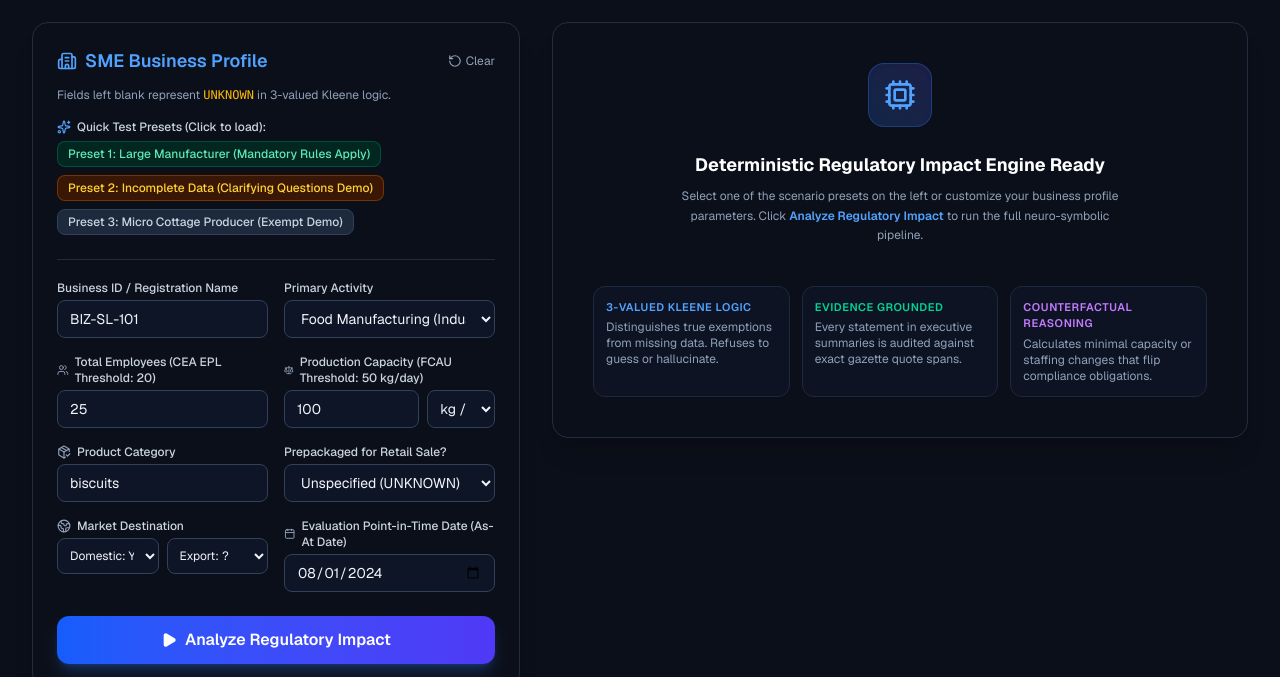
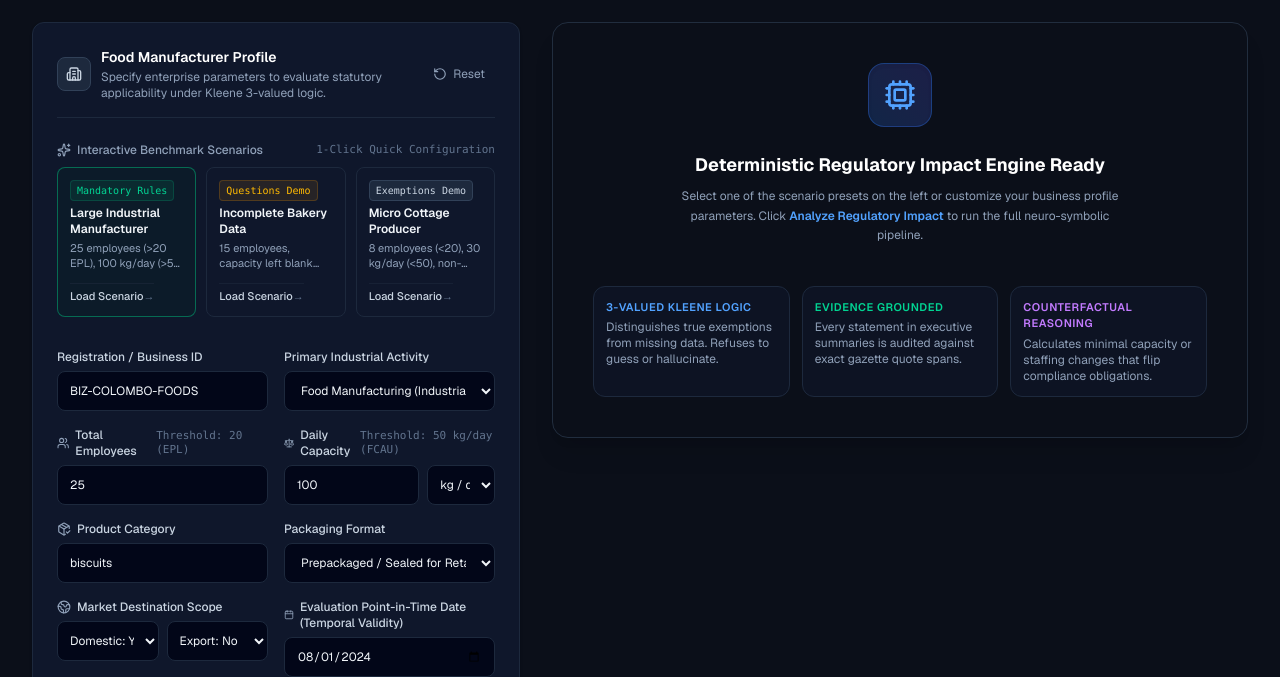
Before and after one commit to ahmdmaj/RegImpact-SL, a Next.js app in the folder frontend/: page / in a window 1280 px wide. Shown: the part 275-952 px from the top of the page. Built offline with nearby package versions, Linux system fonts and the light colour scheme; no server answers.

Commit message:
feat: add ProfileForm component for business profile input and scenario analysis

```diff
--- a/frontend/src/components/ProfileForm.tsx
+++ b/frontend/src/components/ProfileForm.tsx
@@ -2,7 +2,17 @@
 
 import React, { useState } from "react";
 import { BusinessProfile } from "@/services/api";
-import { Building2, Sparkles, RotateCcw, Play, Users, Scale, PackageCheck, Globe2, Calendar } from "lucide-react";
+import { ScenarioPresetCards } from "./ScenarioPresetCards";
+import {
+  Building2,
+  RotateCcw,
+  Play,
+  Users,
+  Scale,
+  PackageCheck,
+  Globe2,
+  Calendar
+} from "lucide-react";
 
 interface ProfileFormProps {
   initialProfile?: BusinessProfile;
@@ -17,7 +27,8 @@ export const ProfileForm: React.FC<ProfileFormProps> = ({
   onAnalyze,
   isLoading,
 }) => {
-  const [businessId, setBusinessId] = useState(initialProfile?.business_id || "BIZ-SL-101");
+  const [activePreset, setActivePreset] = useState<"compliant" | "incomplete" | "exempt" | null>("compliant");
+  const [businessId, setBusinessId] = useState(initialProfile?.business_id || "BIZ-COLOMBO-FOODS");
   const [activity, setActivity] = useState(initialProfile?.activity || "food_manufacturing");
   const [employeeCount, setEmployeeCount] = useState<string>(
     initialProfile?.employee_count !== undefined && initialProfile?.employee_count !== null
@@ -40,7 +51,7 @@ export const ProfileForm: React.FC<ProfileFormProps> = ({
       ? "true"
       : initialProfile?.products?.[0]?.prepackaged === false
       ? "false"
-      : "unknown"
+      : "true"
   );
 
   const [marketDomestic, setMarketDomestic] = useState<string>(
@@ -55,13 +66,14 @@ export const ProfileForm: React.FC<ProfileFormProps> = ({
       ? "true"
       : initialProfile?.market?.export_flag === false
       ? "false"
-      : "unknown"
+      : "false"
   );
 
   const [asAtDate, setAsAtDate] = useState(initialAsAtDate);
 
-  // Quick Scenario Presets for instant demonstration
-  const loadPreset = (type: "compliant" | "incomplete" | "exempt") => {
+  // Load Preset
+  const handleSelectPreset = (type: "compliant" | "incomplete" | "exempt") => {
+    setActivePreset(type);
     if (type === "compliant") {
       setBusinessId("BIZ-COLOMBO-FOODS");
       setActivity("food_manufacturing");
@@ -102,7 +114,8 @@ export const ProfileForm: React.FC<ProfileFormProps> = ({
   };
 
   const handleReset = () => {
-    setBusinessId("BIZ-DEMO-001");
+    setActivePreset(null);
+    setBusinessId("");
     setActivity("food_manufacturing");
     setEmployeeCount("");
     setCapacityValue("");
@@ -119,7 +132,7 @@ export const ProfileForm: React.FC<ProfileFormProps> = ({
     const capNum = capacityValue.trim() === "" ? null : Number(capacityValue);
 
     const profile: BusinessProfile = {
-      business_id: businessId,
+      business_id: businessId.trim() || "BIZ-SL-CUSTOM",
       activity: activity.trim() || null,
       industry: "food_and_beverage",
       employee_count: empCountNum,
@@ -144,84 +157,71 @@ export const ProfileForm: React.FC<ProfileFormProps> = ({
   };
 
   return (
-    <div className="glass-panel rounded-2xl p-6 border border-slate-700/60 shadow-xl">
-      {/* Header & Presets */}
-      <div className="flex flex-col gap-3 pb-6 border-b border-slate-700/60">
-        <div className="flex items-center justify-between">
-          <div className="flex items-center gap-2 text-blue-400 font-semibold text-lg">
-            <Building2 className="w-5 h-5 text-blue-400" />
-            <span>SME Business Profile</span>
+    <div className="rounded-xl border border-slate-800 bg-slate-900 shadow-sm p-6 space-y-6">
+      {/* Header */}
+      <div className="flex items-center justify-between pb-4 border-b border-slate-800">
+        <div className="flex items-center gap-2.5">
+          <div className="p-2 rounded-lg bg-slate-800 text-slate-200 border border-slate-700">
+            <Building2 className="w-4 h-4 text-slate-300" />
           </div>
+          <div>
+            <h2 className="text-sm font-semibold text-white">
+              Food Manufacturer Profile
+            </h2>
+            <p className="text-xs text-slate-400 mt-0.5">
+              Specify enterprise parameters to evaluate statutory applicability under Kleene 3-valued logic.
+            </p>
+          </div>
+        </div>
+
         <button
           type="button"
           onClick={handleReset}
-            className="flex items-center gap-1 text-xs text-slate-400 hover:text-slate-200 transition-colors"
+          className="flex items-center gap-1.5 px-2.5 py-1 text-xs text-slate-400 hover:text-slate-200 hover:bg-slate-800 rounded-md transition-colors"
+          title="Clear all inputs"
         >
           <RotateCcw className="w-3.5 h-3.5" />
-            <span>Clear</span>
+          <span>Reset</span>
         </button>
       </div>
-        <p className="text-xs text-slate-400">
-          Fields left blank represent <span className="text-amber-400 font-mono">UNKNOWN</span> in 3-valued Kleene logic.
-        </p>
 
-        {/* Quick Scenario Pills */}
-        <div className="space-y-1.5 pt-1">
-          <span className="text-xs text-slate-300 font-medium flex items-center gap-1.5">
-            <Sparkles className="w-3.5 h-3.5 text-blue-400" />
-            <span>Quick Test Presets (Click to load):</span>
-          </span>
-          <div className="flex flex-wrap gap-2">
-            <button
-              type="button"
-              onClick={() => loadPreset("compliant")}
-              className="px-2.5 py-1 text-xs font-medium rounded-lg bg-emerald-950/80 text-emerald-300 border border-emerald-700/50 hover:bg-emerald-900/80 transition-all cursor-pointer"
-            >
-              Preset 1: Large Manufacturer (Mandatory Rules Apply)
-            </button>
-            <button
-              type="button"
-              onClick={() => loadPreset("incomplete")}
-              className="px-2.5 py-1 text-xs font-medium rounded-lg bg-amber-950/80 text-amber-300 border border-amber-700/50 hover:bg-amber-900/80 transition-all cursor-pointer"
-            >
-              Preset 2: Incomplete Data (Clarifying Questions Demo)
-            </button>
-            <button
-              type="button"
-              onClick={() => loadPreset("exempt")}
-              className="px-2.5 py-1 text-xs font-medium rounded-lg bg-slate-800 text-slate-300 border border-slate-700 hover:bg-slate-700 transition-all cursor-pointer"
-            >
-              Preset 3: Micro Cottage Producer (Exempt Demo)
-            </button>
-          </div>
-        </div>
-      </div>
+      {/* Preset Cards */}
+      <ScenarioPresetCards
+        onSelectPreset={handleSelectPreset}
+        activePreset={activePreset}
+      />
 
       {/* Form Fields */}
-      <form onSubmit={handleSubmit} className="space-y-4 pt-5">
+      <form onSubmit={handleSubmit} className="space-y-4 pt-2">
         {/* Identifier and Activity */}
         <div className="grid grid-cols-1 md:grid-cols-2 gap-4">
           <div>
-            <label className="block text-xs font-medium text-slate-300 mb-1">
-              Business ID / Registration Name
+            <label className="block text-xs font-medium text-slate-300 mb-1.5">
+              Registration / Business ID
             </label>
             <input
               type="text"
               value={businessId}
-              onChange={(e) => setBusinessId(e.target.value)}
-              className="w-full bg-slate-900/80 border border-slate-700 rounded-lg px-3 py-2 text-sm text-slate-100 focus:outline-none focus:border-blue-500 focus:ring-1 focus:ring-blue-500"
-              placeholder="e.g. BIZ-SL-001"
+              onChange={(e) => {
+                setActivePreset(null);
+                setBusinessId(e.target.value);
+              }}
+              className="w-full h-10 bg-slate-950 border border-slate-800 rounded-lg px-3 text-xs text-slate-100 focus:outline-none focus:border-slate-500 focus:ring-1 focus:ring-slate-500 transition-colors"
+              placeholder="e.g. BIZ-COLOMBO-FOODS"
             />
           </div>
 
           <div>
-            <label className="block text-xs font-medium text-slate-300 mb-1">
-              Primary Activity
+            <label className="block text-xs font-medium text-slate-300 mb-1.5">
+              Primary Industrial Activity
             </label>
             <select
               value={activity}
-              onChange={(e) => setActivity(e.target.value)}
-              className="w-full bg-slate-900/80 border border-slate-700 rounded-lg px-3 py-2 text-sm text-slate-100 focus:outline-none focus:border-blue-500 focus:ring-1 focus:ring-blue-500 cursor-pointer"
+              onChange={(e) => {
+                setActivePreset(null);
+                setActivity(e.target.value);
+              }}
+              className="w-full h-10 bg-slate-950 border border-slate-800 rounded-lg px-3 text-xs text-slate-100 focus:outline-none focus:border-slate-500 focus:ring-1 focus:ring-slate-500 cursor-pointer transition-colors"
             >
               <option value="food_manufacturing">Food Manufacturing (Industrial / Commercial)</option>
               <option value="catering">Catering & Food Service</option>
@@ -231,27 +231,36 @@ export const ProfileForm: React.FC<ProfileFormProps> = ({
           </div>
         </div>
 
-        {/* Employees & Production Capacity */}
+        {/* Workforce & Production Capacity */}
         <div className="grid grid-cols-1 md:grid-cols-2 gap-4">
           <div>
-            <label className="block text-xs font-medium text-slate-300 mb-1 flex items-center gap-1.5">
+            <label className="block text-xs font-medium text-slate-300 mb-1.5 flex items-center justify-between">
+              <span className="flex items-center gap-1.5">
                 <Users className="w-3.5 h-3.5 text-slate-400" />
-              <span>Total Employees (CEA EPL Threshold: 20)</span>
+                <span>Total Employees</span>
+              </span>
+              <span className="text-[11px] font-mono text-slate-500">Threshold: 20 (EPL)</span>
             </label>
             <input
               type="number"
               min="0"
               value={employeeCount}
-              onChange={(e) => setEmployeeCount(e.target.value)}
-              className="w-full bg-slate-900/80 border border-slate-700 rounded-lg px-3 py-2 text-sm text-slate-100 focus:outline-none focus:border-blue-500 placeholder-slate-600"
+              onChange={(e) => {
+                setActivePreset(null);
+                setEmployeeCount(e.target.value);
+              }}
+              className="w-full h-10 bg-slate-950 border border-slate-800 rounded-lg px-3 text-xs text-slate-100 focus:outline-none focus:border-slate-500 focus:ring-1 focus:ring-slate-500 transition-colors placeholder:text-slate-600"
               placeholder="Leave blank for UNKNOWN"
             />
           </div>
 
           <div>
-            <label className="block text-xs font-medium text-slate-300 mb-1 flex items-center gap-1.5">
+            <label className="block text-xs font-medium text-slate-300 mb-1.5 flex items-center justify-between">
+              <span className="flex items-center gap-1.5">
                 <Scale className="w-3.5 h-3.5 text-slate-400" />
-              <span>Production Capacity (FCAU Threshold: 50 kg/day)</span>
+                <span>Daily Capacity</span>
+              </span>
+              <span className="text-[11px] font-mono text-slate-500">Threshold: 50 kg/day (FCAU)</span>
             </label>
             <div className="flex gap-2">
               <input
@@ -259,14 +268,17 @@ export const ProfileForm: React.FC<ProfileFormProps> = ({
                 min="0"
                 step="any"
                 value={capacityValue}
-                onChange={(e) => setCapacityValue(e.target.value)}
-                className="w-2/3 bg-slate-900/80 border border-slate-700 rounded-lg px-3 py-2 text-sm text-slate-100 focus:outline-none focus:border-blue-500 placeholder-slate-600"
+                onChange={(e) => {
+                  setActivePreset(null);
+                  setCapacityValue(e.target.value);
+                }}
+                className="w-2/3 h-10 bg-slate-950 border border-slate-800 rounded-lg px-3 text-xs text-slate-100 focus:outline-none focus:border-slate-500 focus:ring-1 focus:ring-slate-500 transition-colors placeholder:text-slate-600"
                 placeholder="Leave blank for UNKNOWN"
               />
               <select
                 value={capacityUnit}
                 onChange={(e) => setCapacityUnit(e.target.value)}
-                className="w-1/3 bg-slate-900/80 border border-slate-700 rounded-lg px-2 py-2 text-sm text-slate-100 focus:outline-none focus:border-blue-500 cursor-pointer"
+                className="w-1/3 h-10 bg-slate-950 border border-slate-800 rounded-lg px-2 text-xs text-slate-100 focus:outline-none focus:border-slate-500 focus:ring-1 focus:ring-slate-500 cursor-pointer"
               >
                 <option value="kg">kg / day</option>
                 <option value="metric_tons">tons / day</option>
@@ -279,94 +291,100 @@ export const ProfileForm: React.FC<ProfileFormProps> = ({
         {/* Product Category & Prepackaging */}
         <div className="grid grid-cols-1 md:grid-cols-2 gap-4">
           <div>
-            <label className="block text-xs font-medium text-slate-300 mb-1 flex items-center gap-1.5">
+            <label className="block text-xs font-medium text-slate-300 mb-1.5 flex items-center gap-1.5">
               <PackageCheck className="w-3.5 h-3.5 text-slate-400" />
               <span>Product Category</span>
             </label>
             <input
               type="text"
               value={productCategory}
-              onChange={(e) => setProductCategory(e.target.value)}
-              className="w-full bg-slate-900/80 border border-slate-700 rounded-lg px-3 py-2 text-sm text-slate-100 focus:outline-none focus:border-blue-500"
-              placeholder="e.g. biscuits, tea, dairy, confectionery"
+              onChange={(e) => {
+                setActivePreset(null);
+                setProductCategory(e.target.value);
+              }}
+              className="w-full h-10 bg-slate-950 border border-slate-800 rounded-lg px-3 text-xs text-slate-100 focus:outline-none focus:border-slate-500 focus:ring-1 focus:ring-slate-500 transition-colors"
+              placeholder="e.g. biscuits, tea, dairy, spices"
             />
           </div>
 
           <div>
-            <label className="block text-xs font-medium text-slate-300 mb-1">
-              Prepackaged for Retail Sale?
+            <label className="block text-xs font-medium text-slate-300 mb-1.5">
+              Packaging Format
             </label>
             <select
               value={prepackagedState}
-              onChange={(e) => setPrepackagedState(e.target.value)}
-              className="w-full bg-slate-900/80 border border-slate-700 rounded-lg px-3 py-2 text-sm text-slate-100 focus:outline-none focus:border-blue-500 cursor-pointer"
+              onChange={(e) => {
+                setActivePreset(null);
+                setPrepackagedState(e.target.value);
+              }}
+              className="w-full h-10 bg-slate-950 border border-slate-800 rounded-lg px-3 text-xs text-slate-100 focus:outline-none focus:border-slate-500 focus:ring-1 focus:ring-slate-500 cursor-pointer"
             >
-              <option value="true">Yes (Prepackaged / Sealed Package)</option>
-              <option value="false">No (Sold in bulk / Unpackaged)</option>
+              <option value="true">Prepackaged / Sealed for Retail Sale</option>
+              <option value="false">Unpackaged / Bulk Sale Only</option>
               <option value="unknown">Unspecified (UNKNOWN)</option>
             </select>
           </div>
         </div>
 
-        {/* Market Scope & Evaluation Date */}
+        {/* Market Destination & As-At Date */}
         <div className="grid grid-cols-1 md:grid-cols-2 gap-4">
           <div>
-            <label className="block text-xs font-medium text-slate-300 mb-1 flex items-center gap-1.5">
+            <label className="block text-xs font-medium text-slate-300 mb-1.5 flex items-center gap-1.5">
               <Globe2 className="w-3.5 h-3.5 text-slate-400" />
-              <span>Market Destination</span>
+              <span>Market Destination Scope</span>
             </label>
             <div className="grid grid-cols-2 gap-2">
               <select
                 value={marketDomestic}
                 onChange={(e) => setMarketDomestic(e.target.value)}
-                className="bg-slate-900/80 border border-slate-700 rounded-lg px-2 py-2 text-xs text-slate-100 focus:outline-none focus:border-blue-500 cursor-pointer"
+                className="h-10 bg-slate-950 border border-slate-800 rounded-lg px-2 text-xs text-slate-100 focus:outline-none focus:border-slate-500 cursor-pointer"
               >
                 <option value="true">Domestic: Yes</option>
                 <option value="false">Domestic: No</option>
-                <option value="unknown">Domestic: ?</option>
+                <option value="unknown">Domestic: Unknown</option>
               </select>
               <select
                 value={marketExport}
                 onChange={(e) => setMarketExport(e.target.value)}
-                className="bg-slate-900/80 border border-slate-700 rounded-lg px-2 py-2 text-xs text-slate-100 focus:outline-none focus:border-blue-500 cursor-pointer"
+                className="h-10 bg-slate-950 border border-slate-800 rounded-lg px-2 text-xs text-slate-100 focus:outline-none focus:border-slate-500 cursor-pointer"
               >
                 <option value="false">Export: No</option>
                 <option value="true">Export: Yes</option>
-                <option value="unknown">Export: ?</option>
+                <option value="unknown">Export: Unknown</option>
               </select>
             </div>
           </div>
 
           <div>
-            <label className="block text-xs font-medium text-slate-300 mb-1 flex items-center gap-1.5">
+            <label className="block text-xs font-medium text-slate-300 mb-1.5 flex items-center gap-1.5">
               <Calendar className="w-3.5 h-3.5 text-slate-400" />
-              <span>Evaluation Point-in-Time Date (As-At Date)</span>
+              <span>Evaluation Point-in-Time Date (Temporal Validity)</span>
             </label>
             <input
               type="date"
               value={asAtDate}
               onChange={(e) => setAsAtDate(e.target.value)}
-              className="w-full bg-slate-900/80 border border-slate-700 rounded-lg px-3 py-2 text-sm text-slate-100 focus:outline-none focus:border-blue-500 cursor-pointer"
+              className="w-full h-10 bg-slate-950 border border-slate-800 rounded-lg px-3 text-xs text-slate-100 focus:outline-none focus:border-slate-500 cursor-pointer"
             />
           </div>
         </div>
 
-        {/* Submit Button */}
+        {/* Submit Action */}
         <div className="pt-2">
           <button
             type="submit"
             disabled={isLoading}
-            className="w-full flex items-center justify-center gap-2 bg-gradient-to-r from-blue-600 to-indigo-600 hover:from-blue-500 hover:to-indigo-500 text-white font-semibold py-3 px-6 rounded-xl shadow-lg shadow-blue-500/25 transition-all duration-200 disabled:opacity-60 disabled:cursor-not-allowed cursor-pointer glow-blue"
+            className="w-full h-11 flex items-center justify-center gap-2 bg-slate-100 hover:bg-white text-slate-900 font-semibold text-xs rounded-lg transition-all duration-150 disabled:opacity-50 disabled:cursor-not-allowed shadow-sm cursor-pointer"
           >
             {isLoading ? (
               <>
-                <div className="w-5 h-5 border-2 border-white/30 border-t-white rounded-full animate-spin" />
-                <span>Evaluating 3-Valued Logic Engine...</span>
+                <div className="w-4 h-4 border-2 border-slate-900/30 border-t-slate-900 rounded-full animate-spin" />
+                <span>Evaluating Neuro-Symbolic Engine...</span>
               </>
             ) : (
               <>
-                <Play className="w-4 h-4 fill-white" />
-                <span>Analyze Regulatory Impact</span>
+                <Play className="w-3.5 h-3.5 fill-slate-900 text-slate-900" />
+                <span>Run Regulatory Compliance Analysis</span>
               </>
             )}
           </button>
```
Lines whose indentation alone changed are shown as unchanged.
